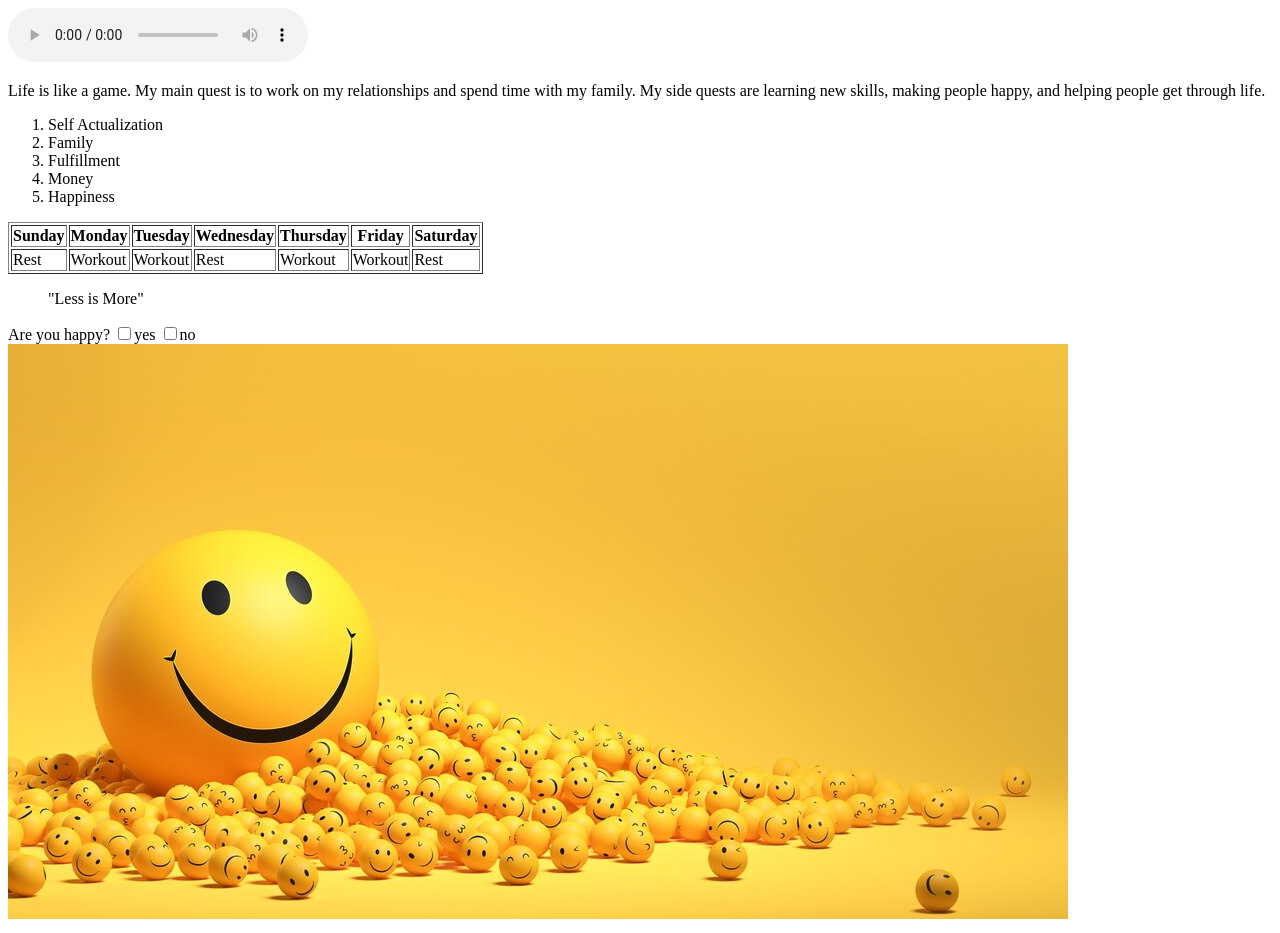
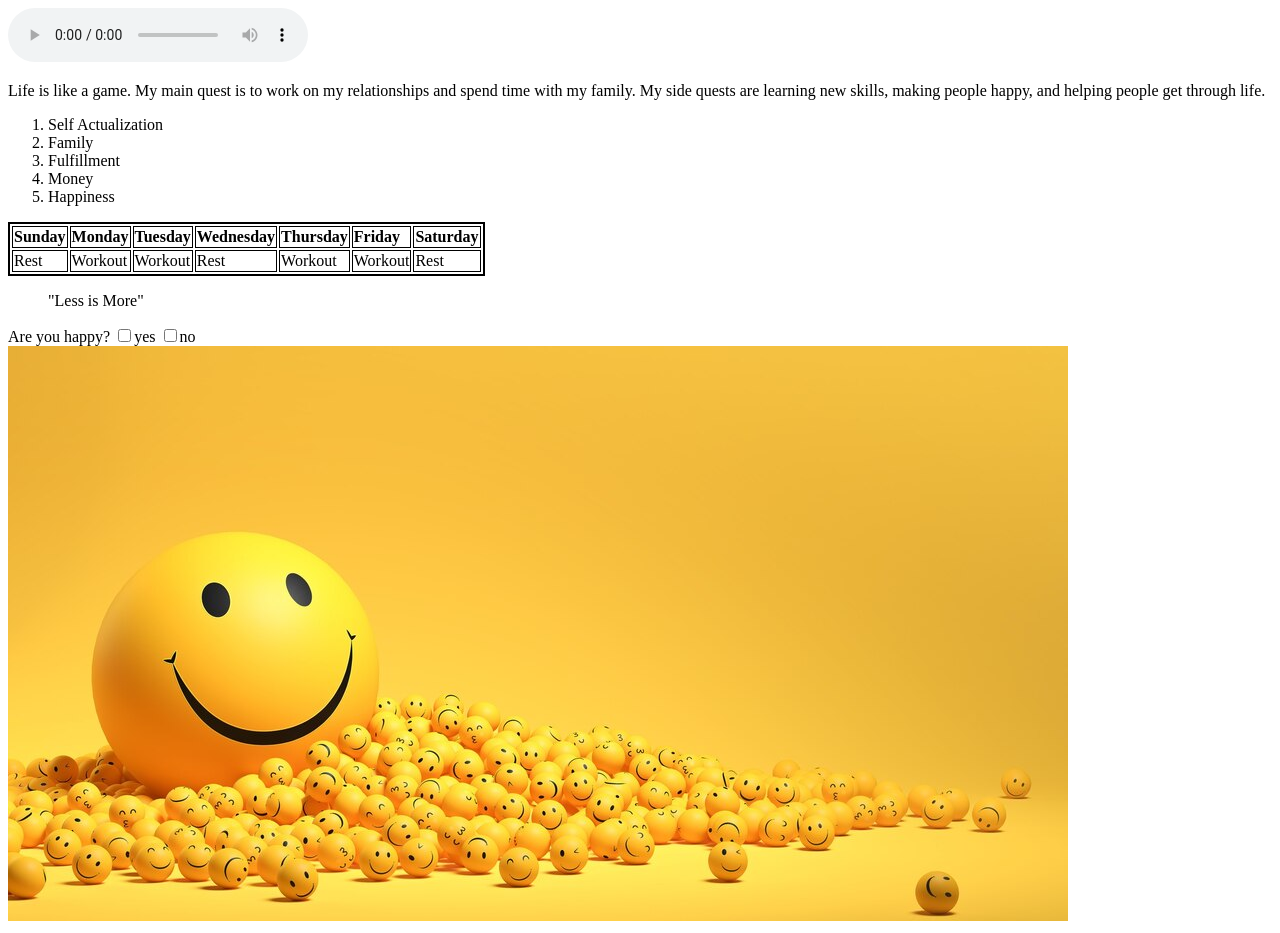
Before and after one commit to markbasiliano/cpnt-260-personal-webpage, a plain HTML site: page index.html in a window 1280 px wide. Drawn offline with Linux system fonts and the light colour scheme.

Commit message:
added stylesheet

```diff
--- a/index.html
+++ b/index.html
@@ -4,10 +4,11 @@
     <meta charset="UTF-8">
     <meta name="viewport" content="width=device-width, initial-scale=1.0">
     <title>Personal Website</title>
+    <link rel="stylesheet" href="styles.css">
 </head>
 <body>
     <audio controls>
-        <source src="dune-dancer.mp3" type="audio/mp3">
+        <source src="assets/dune-dancer.mp3" type="audio/mp3">
     </audio>
     <p>Life is like a game. My main quest is to work on my relationships and spend time with my family. My side quests are learning new skills, making people happy, and helping people get through life.</p>
     <ol>
@@ -17,7 +18,7 @@
         <li>Money</li>
         <li>Happiness</li>
     </ol>
-    <table border="1px">
+    <table>
         <thead>
             <tr>
                 <th>Sunday</th>
@@ -48,7 +49,6 @@
             <input type="checkbox">no</input>
         </label>
     </form>
-    <a href="https://en.wikipedia.org/wiki/Happiness" target="_blank"><img src="smile-emojis.jpg" alt="smile-emojis"></a>
-
+    <a href="https://en.wikipedia.org/wiki/Happiness" target="_blank"><img src="assets/smile-emojis.jpg" alt="smile-emojis"></a>
 </body>
 </html>
--- /dev/null
+++ b/styles.css
@@ -0,0 +1,8 @@
+table {
+    border: 2px solid black;
+    text-align: left;
+}
+th, td
+{
+    border: 1px solid black;
+}
```
Also changed, not shown: assets/smile-emojis.jpg (renamed from smile-emojis.jpg), 1 other file.
